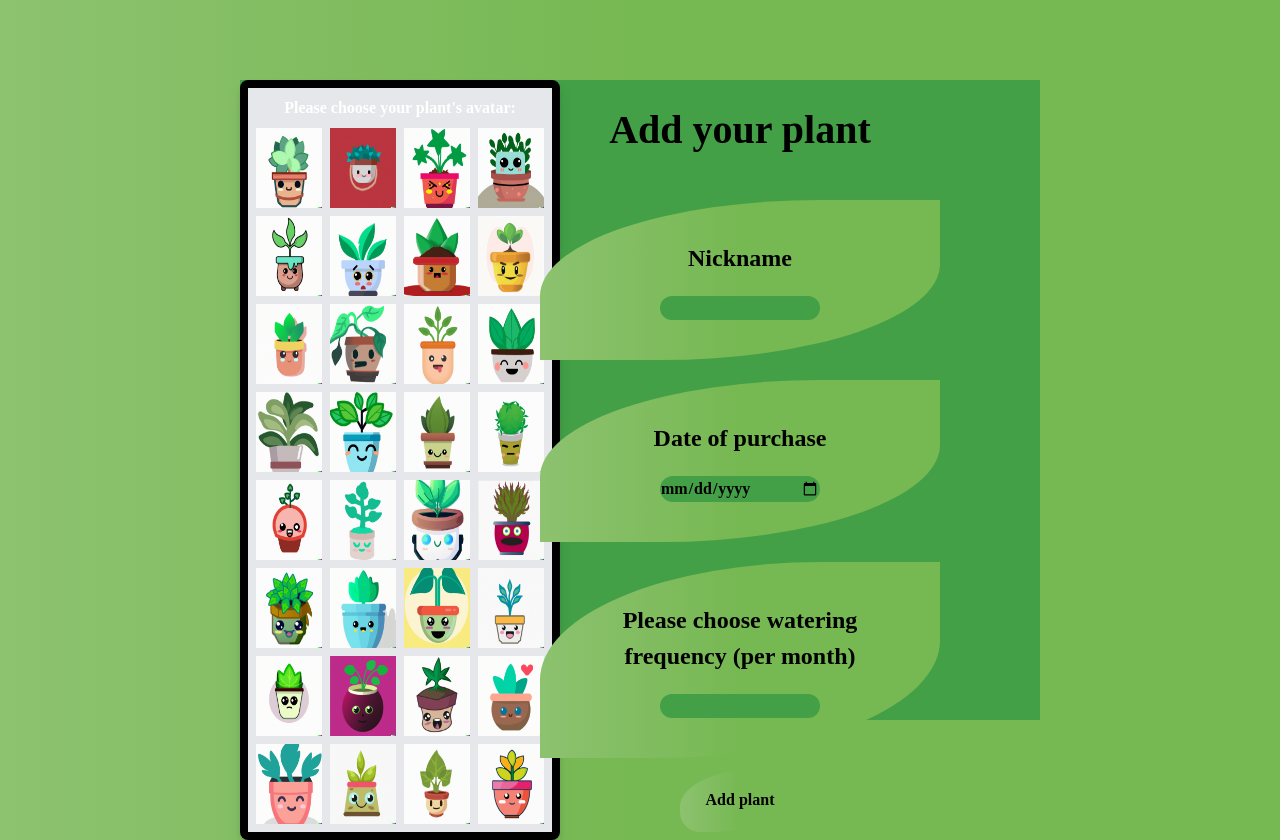
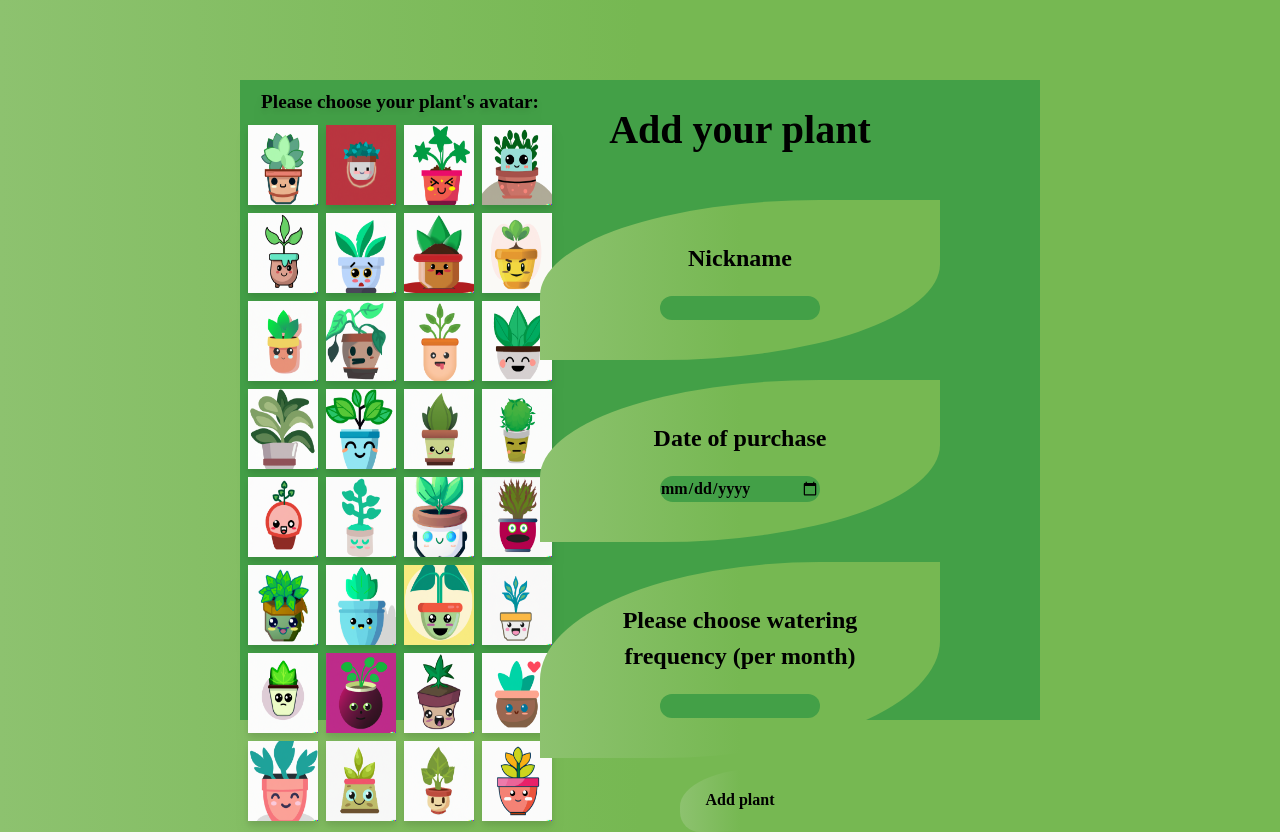
Before and after one commit to mizupp/plantastic-four, a React (Vite) app in the folder vite-project/: page /create in a window 1280 px wide. Built offline with nearby package versions, Linux system fonts and the light colour scheme; a web font is replaced by a local one.

Commit message:
Some create page styling

```diff
--- a/vite-project/src/components/AvatarSelection/index.jsx
+++ b/vite-project/src/components/AvatarSelection/index.jsx
@@ -1,4 +1,5 @@
 // Avatar selection compoenent
+import './styles.css'
 
 import React, { useContext, useEffect, useState } from "react"
 import { useSelector, useDispatch } from "react-redux"
@@ -90,8 +91,9 @@ const AvatarSelection = () => {
 	}
 
 	return (
-		<div className="flex flex-col items-center  gap-2 bg-gray-200 rounded-lg p-2 border-8 border-solid border-black border-8 drop-shadow-lg text-white">
-			<div>Please choose your plant's avatar:</div>
+		<div className='avatar-selection'>
+			<div className="flex flex-col items-center  gap-2 bg-#43A047-200 rounded-lg p-2 drop-shadow-lg text-black">
+				<div className='title'>Please choose your plant's avatar:</div>
 				<div className="grid  grid-cols-1 sm:grid-cols-3 md:grid-cols-4 gap-2 text-6xl">
 					{avatars.map((a, i) => (
 						<img
@@ -108,6 +110,7 @@ const AvatarSelection = () => {
 					))}
 				</div>
 			</div>
+		</div>
 	)
 }
 
--- /dev/null
+++ b/vite-project/src/components/AvatarSelection/styles.css
@@ -0,0 +1,5 @@
+/* Avatar selection styling */
+
+.avatar-selection .title {
+    font-size: 1.2rem;
+}
--- a/vite-project/src/pages/Create/styles.css
+++ b/vite-project/src/pages/Create/styles.css
@@ -64,7 +64,7 @@
     margin-top: 20px;
 }
 
-/* WATERING FREQUENCY */
+/* WATERING FREQUENCY  */
 .react-datepicker__tab-loop {
     visibility: hidden;
 }
```
Lines whose indentation alone changed are shown as unchanged.
